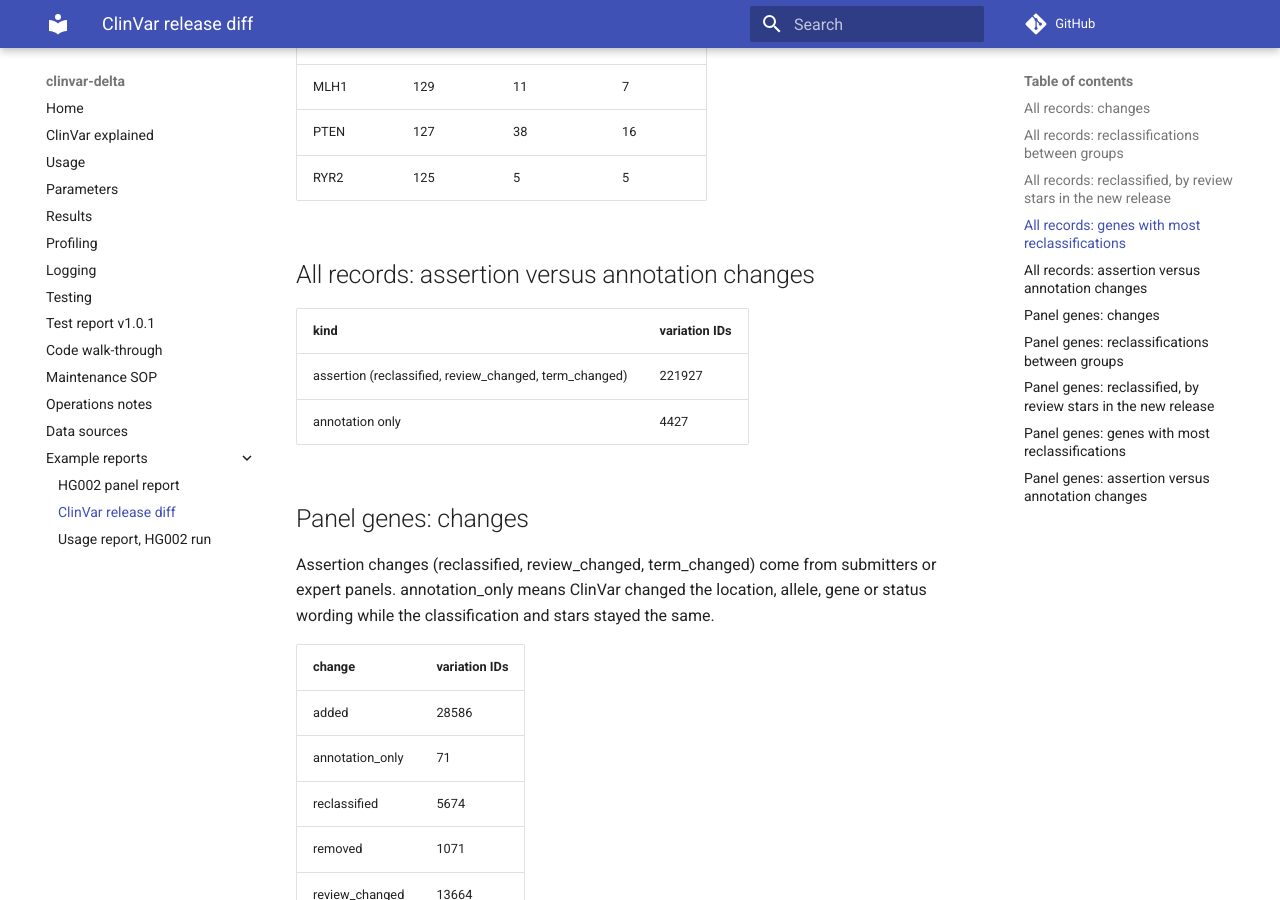
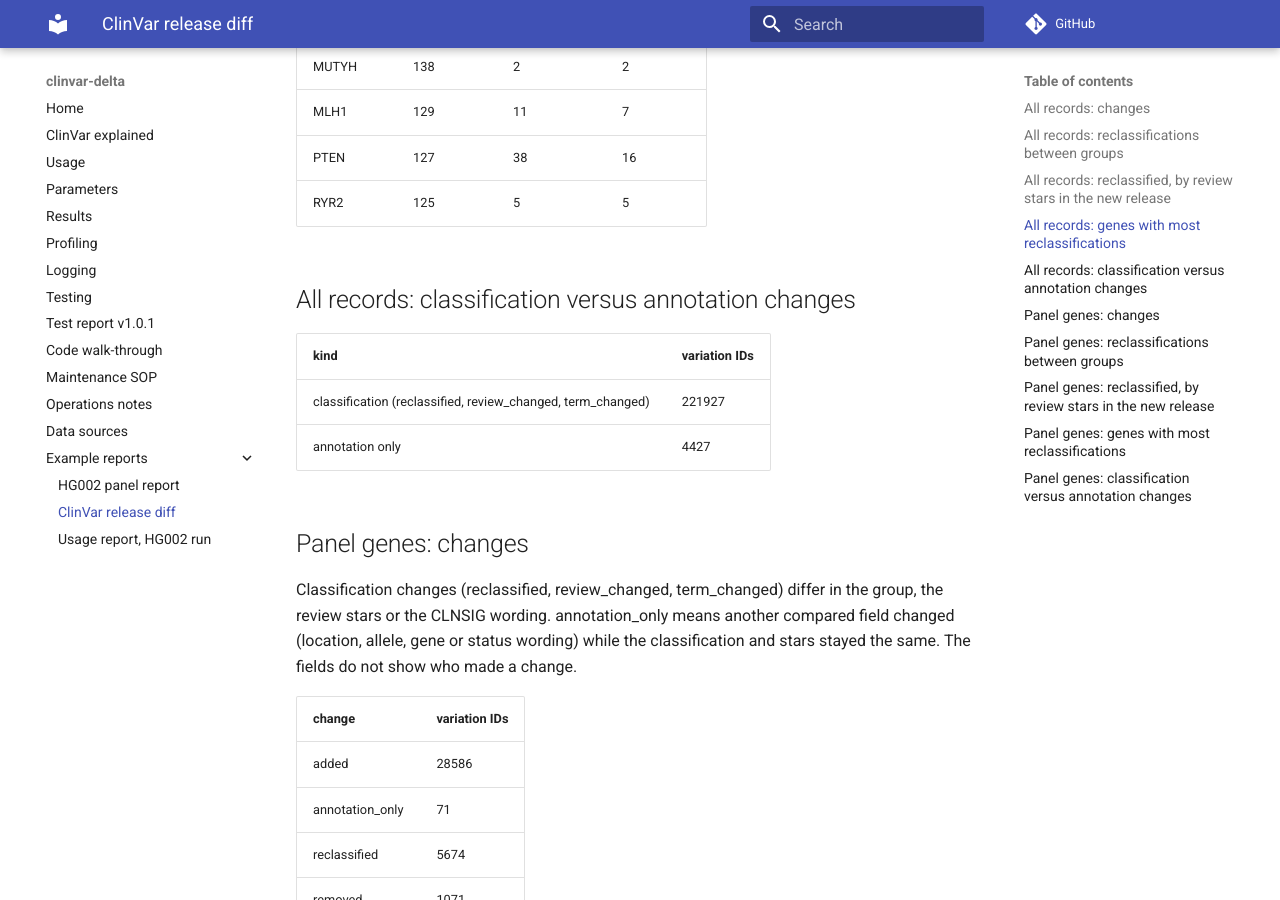
Before and after one commit to Daneshpajouh/clinvar-delta, an MkDocs documentation site: the page built from docs/examples/clinvar_diff_report.md, in a window 1280 px wide and 900 px high, scrolled down 3918 px. Built offline with MkDocs 1.6.1 and Material for MkDocs 9.7.7, drawn with Linux system fonts in a browser that asks for light colours; comment, search, counter and statistics services are not loaded; some of the changed text lies outside the part shown.

Commit message:
Describe diff classes by the fields that changed, not by who did
The report and docs said assertion changes come from submitters and annotation changes from ClinVar. The diff compares aggregate VCF fields only, so it cannot tell. The report also printed an empty P/LP heading for a panel with none; it now says None. The committed examples carry the new text; no numbers change.

```diff
--- a/docs/examples/clinvar_diff_report.md
+++ b/docs/examples/clinvar_diff_report.md
@@ -4,7 +4,7 @@ ClinVar clinvar_20251013 compared with clinvar_20261011, matched on Variation ID
 
 ## All records: changes
 
-Assertion changes (reclassified, review_changed, term_changed) come from submitters or expert panels. annotation_only means ClinVar changed the location, allele, gene or status wording while the classification and stars stayed the same.
+Classification changes (reclassified, review_changed, term_changed) differ in the group, the review stars or the CLNSIG wording. annotation_only means another compared field changed (location, allele, gene or status wording) while the classification and stars stayed the same. The fields do not show who made a change.
 
 | change | variation IDs |
 |---|---|
@@ -96,16 +96,16 @@ A variant listed under two genes counts once for each.
 | PTEN | 127 | 38 | 16 |
 | RYR2 | 125 | 5 | 5 |
 
-## All records: assertion versus annotation changes
+## All records: classification versus annotation changes
 
 | kind | variation IDs |
 |---|---|
-| assertion (reclassified, review_changed, term_changed) | 221927 |
+| classification (reclassified, review_changed, term_changed) | 221927 |
 | annotation only | 4427 |
 
 ## Panel genes: changes
 
-Assertion changes (reclassified, review_changed, term_changed) come from submitters or expert panels. annotation_only means ClinVar changed the location, allele, gene or status wording while the classification and stars stayed the same.
+Classification changes (reclassified, review_changed, term_changed) differ in the group, the review stars or the CLNSIG wording. annotation_only means another compared field changed (location, allele, gene or status wording) while the classification and stars stayed the same. The fields do not show who made a change.
 
 | change | variation IDs |
 |---|---|
@@ -186,9 +186,9 @@ A variant listed under two genes counts once for each.
 | GAA | 95 | 9 | 47 |
 | PMS2 | 87 | 3 | 4 |
 
-## Panel genes: assertion versus annotation changes
+## Panel genes: classification versus annotation changes
 
 | kind | variation IDs |
 |---|---|
-| assertion (reclassified, review_changed, term_changed) | 20630 |
+| classification (reclassified, review_changed, term_changed) | 20630 |
 | annotation only | 71 |
```
Also changed, not shown: docs/examples/hg002_report.md (+2 -0 lines), docs/explainer.md (+5 -4 lines), 3 other files.
